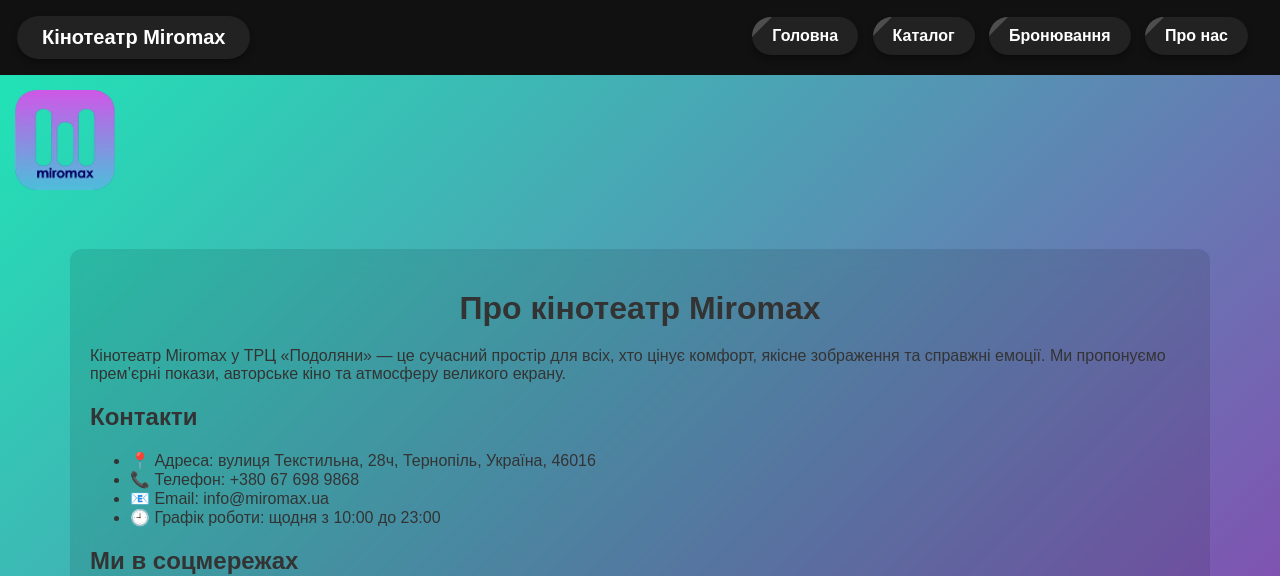
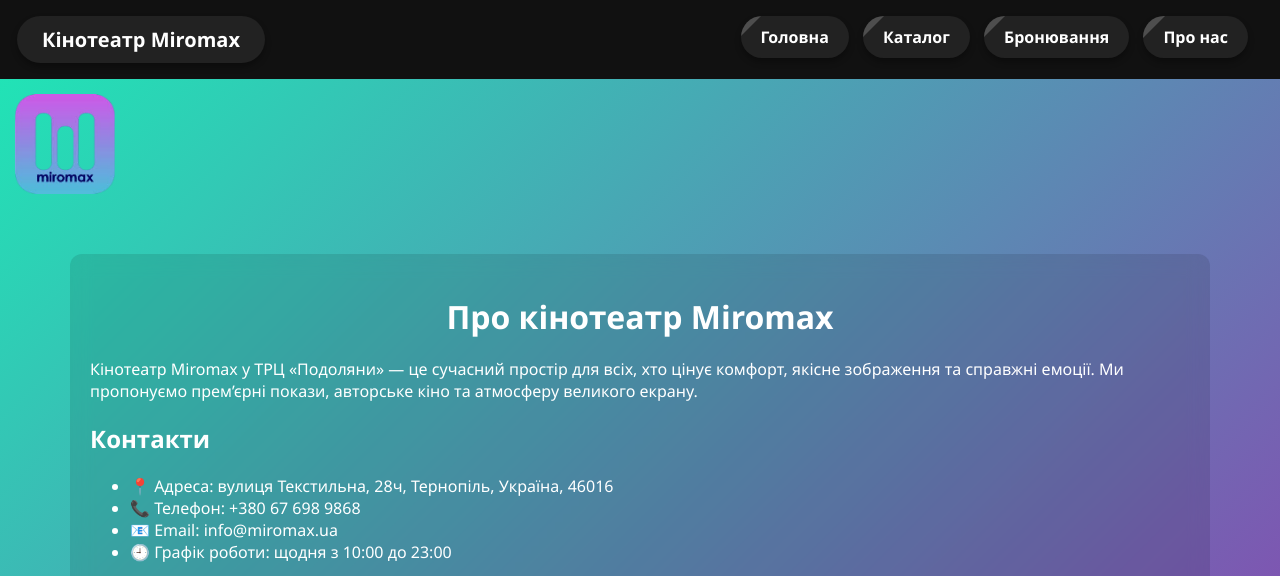
Before and after one commit to OlehViunnyk/cinema_miromax, a plain HTML site: page about.html in a window 1280 px wide. Shown: the top 576 px of the page. Drawn offline with Linux system fonts and the light colour scheme.

Commit message:
about.html

```diff
--- a/about.html
+++ b/about.html
@@ -5,94 +5,18 @@
   <meta charset="UTF-8" />
   <title>Про нас – Miromax</title>
   <link rel="stylesheet" href="style.css">
+
   <style>
-    body {
-        margin: 0;
-        font-family: Arial, sans-serif;
-        background-color: #f8f9fa;
-        color: #333;
-    }
-    header {
-        background-color: #111;
-        color: white;
-        padding: 1rem 2rem;
-        display: flex;
-        justify-content: space-between;
-        align-items: center;
-    }
-    .nav-buttons a {
-        background-color: #222;
-        color: #fff;
-        padding: 10px 20px;
-        margin-left: 10px;
-        border-radius: 25px;
-        text-decoration: none;
-        font-weight: bold;
-        transition: all 0.3s ease;
-        box-shadow: 0 4px 6px rgba(0,0,0,0.3);
-        position: relative;
-        overflow: hidden;
-        display: inline-block;
-    }
-    .nav-buttons a::before {
-        content: "";
-        position: absolute;
-        top: 0;
-        left: -100%;
-        width: 100%;
-        height: 100%;
-        background: rgba(255, 255, 255, 0.2);
-        transition: all 0.4s ease;
-        transform: skewX(-45deg);
-    }
-    .nav-buttons a:hover::before {
-        left: 100%;
-    }
-    .nav-buttons a:hover {
-        background-color: #444;
-        transform: translateY(-2px);
-    }
-    main {
-        padding: 2rem;
-    }
-    .footer {
-        text-align: center;
-        padding: 1rem;
-        background-color: #111;
-        color: white;
-        margin-top: 2rem;
-    }
+
+
     .social-icons img {
         width: 32px;
         height: 32px;
         margin-right: 10px;
     }
 
-    .logo-img {
-  height: 100px;
-  width: 100px;
-  transition: transform 0.3s ease;
-  cursor: pointer;
-}
+  </style>
 
-.logo-img:hover {
-  transform: scale(1.1);
-}
-
-.logo-text {
-  background-color: #222;
-  color: #fff;
-  padding: 10px 25px;
-  border-radius: 25px;
-  font-weight: bold;
-  font-size: 20px;
-  box-shadow: 0 4px 6px rgba(0, 0, 0, 0.3);
-  transition: background-color 0.3s ease, transform 0.2s ease;
-  margin-left: -15px;
-}
-
-
-  </style>
 </head>
 <body>
 
```
